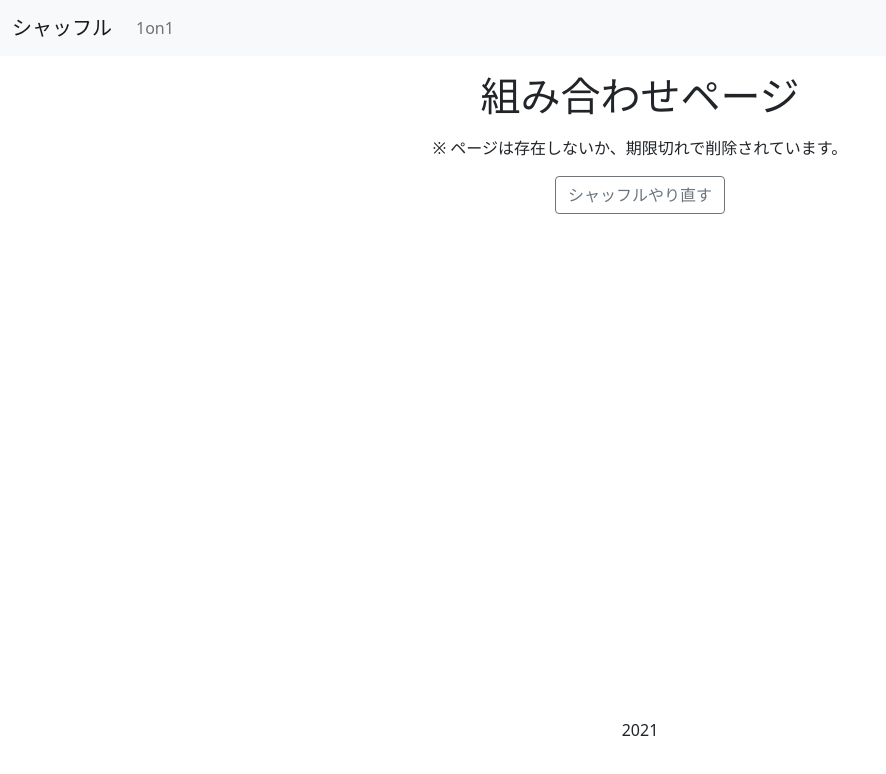
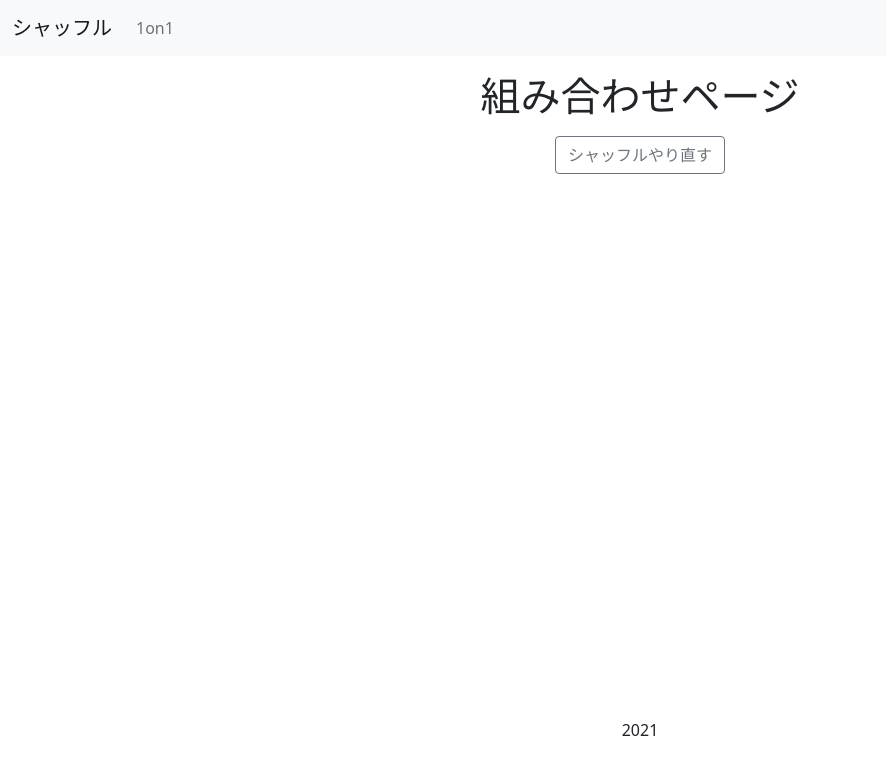
Before and after one commit to andmorefine/shuffle-1on1, a Next.js app: page /shuffle/1 in a window 1280 px wide. Shown: the top 774 px of the page, without its empty margins (0-886 px from the left). Built offline with nearby package versions, Linux system fonts and the light colour scheme.

Commit message:
error fix

```diff
--- a/pages/shuffle/[hash].js
+++ b/pages/shuffle/[hash].js
@@ -57,7 +57,6 @@ const Hash = () => {
       <h1 className="h1">組み合わせページ</h1>
       {result.length < 1 ? (
         <Container fluid className="text-center">
-          <p>※ ページは存在しないか、期限切れで削除されています。</p>
           <div className="text-center my-3">
             <Button variant='outline-secondary' onClick={handleShuffleLink}>
               シャッフルやり直す
```
